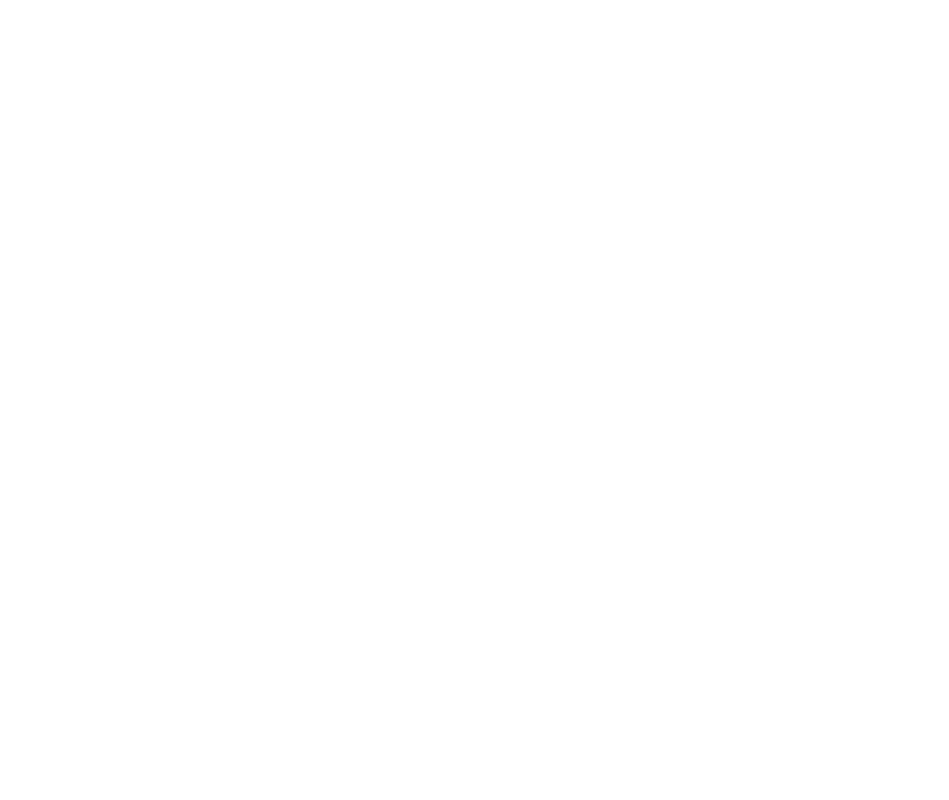
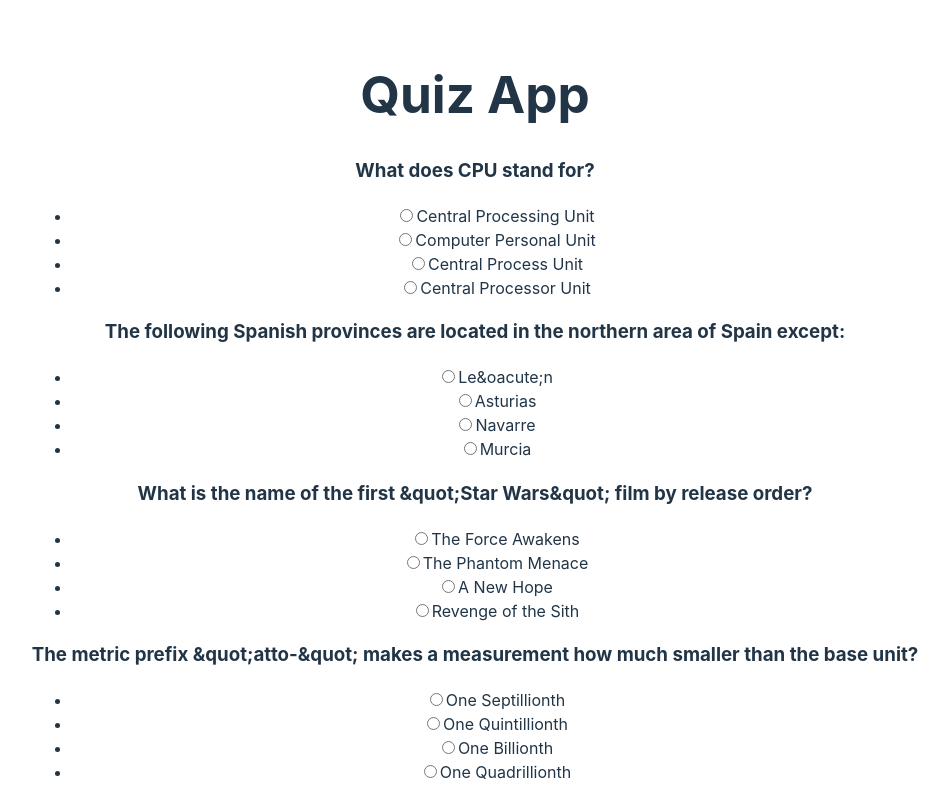
Before and after one commit to tamer4osman/Group1Trivia, a React (Vite) app: page / in a window 1280 px wide. Shown: the top 800 px of the page, without its empty margins (165-1114 px from the left). Built offline with nearby package versions, Linux system fonts and the light colour scheme.

Commit message:
create Quiz

```diff
--- a/src/App.jsx
+++ b/src/App.jsx
@@ -1,12 +1,11 @@
-import { useState } from 'react'
+import Quiz from "./components/Quiz";
 import './App.css'
 
 function App() {
-  const [count, setCount] = useState(0)
 
   return (
     <>
-
+      <Quiz />
     </>
   )
 }
--- /dev/null
+++ b/src/components/Question.jsx
@@ -0,0 +1,26 @@
+const Question = ({ question, answers, userAnswer, onAnswerSelect }) => {
+  return (
+    <div>
+      <h3>{question}</h3>
+      <ul>
+        {answers.map((answer, index) => (
+          <li key={index}>
+            <label>
+              <input
+                type="radio"
+                name={`question_${question.id}`}
+                value={answer}
+                onChange={() => onAnswerSelect(answer)}
+                checked={userAnswer === answer}
+                disabled={userAnswer !== ""}
+              />
+              {answer}
+            </label>
+          </li>
+        ))}
+      </ul>
+    </div>
+  );
+};
+
+export default Question;
--- /dev/null
+++ b/src/components/Quiz.jsx
@@ -0,0 +1,91 @@
+import React, { useState } from "react";
+import questions from "../data/questions";
+import Question from "./Question";
+
+const Quiz = () => {
+  const [userAnswers, setUserAnswers] = useState({});
+  const [completed, setCompleted] = useState(false);
+
+  const handleAnswerSelect = (questionId, selectedAnswer) => {
+    setUserAnswers((prevAnswers) => ({
+      ...prevAnswers,
+      [questionId]: selectedAnswer,
+    }));
+  };
+
+  const calculateScore = () => {
+    let score = 0;
+    questions.forEach((question) => {
+      if (userAnswers[question.id] === question.correctAnswer) {
+        score++;
+      }
+    });
+    return score;
+  };
+
+  const handleFinishQuiz = () => {
+    setCompleted(true);
+  };
+
+  const handleRestartQuiz = () => {
+    setUserAnswers({});
+    setCompleted(false);
+  };
+
+  const renderReview = () => {
+    const score = calculateScore();
+    return (
+      <div>
+        <h2>Quiz Completed!</h2>
+        <p>
+          Your Score: {score} out of {questions.length}
+        </p>
+        <h3>Review Answers:</h3>
+        {questions.map((question) => (
+          <div key={question.id}>
+            <p>
+              <strong>Question:</strong> {question.question}
+            </p>
+            <p>
+              <strong>Your Answer:</strong> {userAnswers[question.id]}
+            </p>
+            <p>
+              <strong>Correct Answer:</strong> {question.correctAnswer}
+            </p>
+          </div>
+        ))}
+        <button onClick={handleRestartQuiz}>Restart Quiz</button>
+      </div>
+    );
+  };
+
+  const renderQuestions = () => {
+    return questions.map((question) => (
+      <Question
+        key={question.id}
+        question={question.question}
+        answers={question.answers}
+        userAnswer={userAnswers[question.id] || ""}
+        onAnswerSelect={(selectedAnswer) =>
+          handleAnswerSelect(question.id, selectedAnswer)
+        }
+      />
+    ));
+  };
+
+  return (
+    <div>
+      <h1>Quiz App</h1>
+      {!completed ? (
+        <div>
+          {renderQuestions()}
+          <button onClick={handleFinishQuiz}>Finish Quiz</button>
+        </div>
+      ) : (
+        renderReview()
+      )}
+    </div>
+  );
+};
+
+export default Quiz;
```
